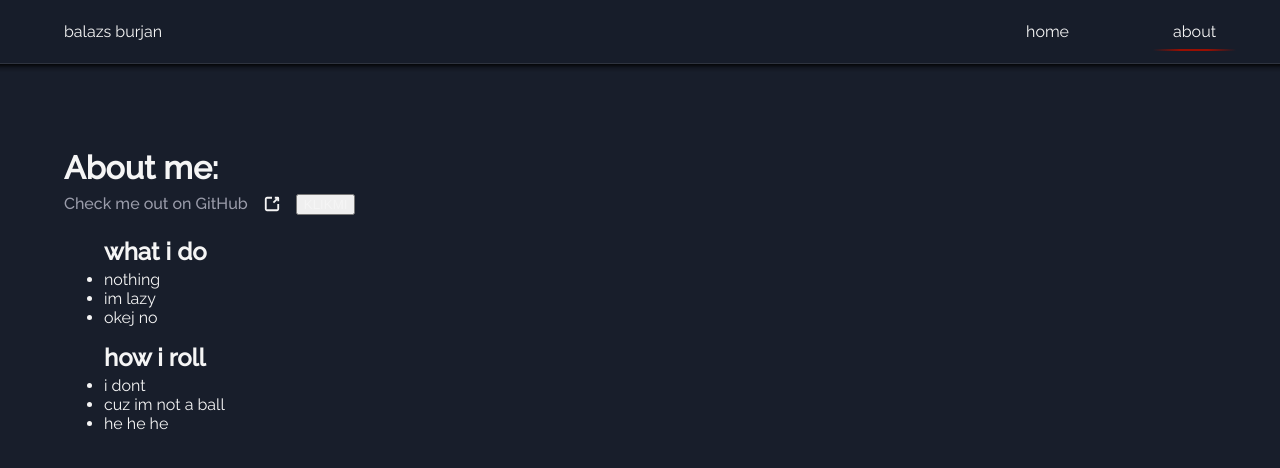
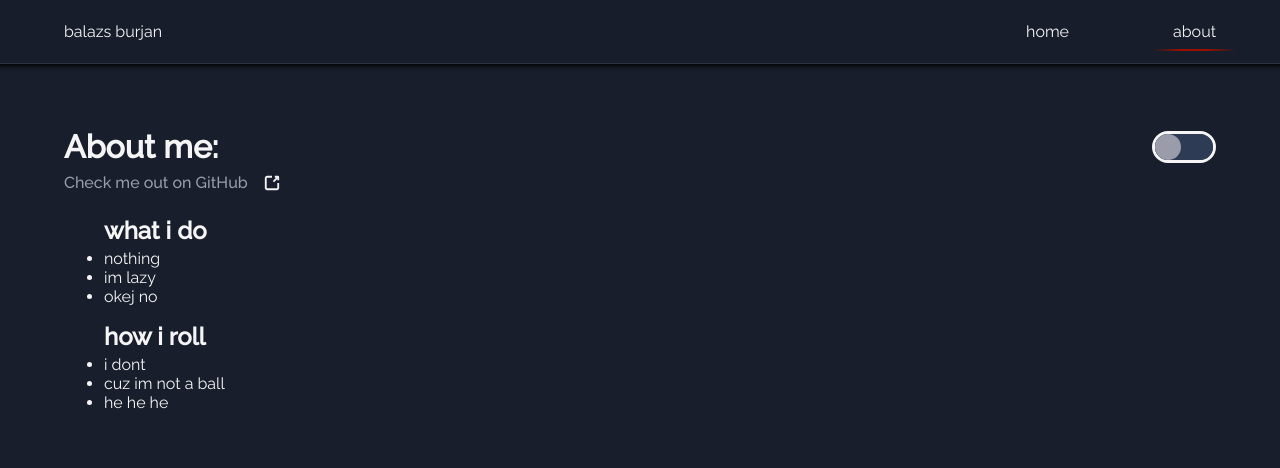
Before and after one commit to bigbali/personal-page, a React (Create React App) app: page /about in a window 1280 px wide. Shown: the top 468 px of the page. Built offline with nearby package versions, Linux system fonts and the light colour scheme.

Commit message:
Text/Points switch prototype

```diff
--- a/src/routes/AboutPage/AboutPage.component.jsx
+++ b/src/routes/AboutPage/AboutPage.component.jsx
@@ -13,7 +13,17 @@ const AboutPage = () => {
                 ? "text"
                 : "points"
             }`}>
-            <h1>About me:</h1>
+            <div className="aligner">
+                <h1>About me:</h1>
+                <div className="switch" onClick={() => {
+                    setIsText(!isText)
+                }}
+                >
+                    <div>
+
+                    </div>
+                </div>
+            </div>
             <a
                 href="https://www.github.com/bigbali"
                 target="_blank"
@@ -23,10 +33,6 @@ const AboutPage = () => {
                 Check me out on GitHub
                 <SVGOpenExternal />
             </a>
-            <button onClick={() => {
-                setIsText(!isText)
-            }}
-            >KLIKMI</button>
             <div className="text">
                 <p>
                     I'm an enthusiastic software developer, currently working as a software developer at
@@ -64,7 +70,7 @@ const AboutPage = () => {
                         <AE to="https://en.wikipedia.org/wiki/Gheorgheni">Gheorgheni,</AE>
                         between the woody wonders of the Transylvanian mountains.
                         Since kindergarten, I was quite an artist. For this reason, I was sent to study art in elementary school,
-                        then later I went to study image and text processing in the Technical College of Batthyány Ignác.
+                        then later I went to study image and text processing at the Technical College of Batthyány Ignác.
                         This is where I started gaining an interest in the art of computer science, and not long after I was already
                         studying C#, writing documentation in a notebook and reading it during pause.
                         My first programs were made for desktop, which included: screen lockers,
--- a/src/routes/AboutPage/AboutPage.style.scss
+++ b/src/routes/AboutPage/AboutPage.style.scss
@@ -4,6 +4,19 @@
     &.text {
         .points {
             display: none;
+        }
+
+        .switch {
+            border: 3px solid var(--color-theme-glass-border);
+
+            div {
+                background-color: var(--color-main-bg-glass-border);
+            }
+
+            div::after {
+                transform: translateX(2rem);
+                background-color: var(--color-theme);
+            }
         }
     }
 
@@ -14,7 +27,47 @@
     }
 
     h1 {
-        margin-bottom: 0;
+        display: inline-block;
+        margin: 0;
+    }
+
+    .aligner {
+        display: flex;
+        align-items: center;
+    }
+
+    .switch {
+        display: inline-block;
+        flex-direction: row;
+        width: 4rem;
+        height: 2rem;
+        margin-left: auto;
+        position: relative;
+        border: 3px solid var(--color-main-fg);
+        border-radius: 2rem;
+
+        div {
+            position: absolute;
+            inset: 0;
+            border-radius: 2rem;
+            background-color: var(--color-main-bg-glass-border);
+
+            &::before {
+                content: attr(data-text);
+                position: absolute;
+            }
+
+            &::after {
+                content: "";
+                position: absolute;
+                height: calc(2rem - 6px);
+                width: calc(2rem - 6px);
+                background-color: var(--color-main-fg-faded);
+                border-radius: 50%;
+                transition: transform 0.2s;
+                transition-timing-function: ease-out;
+            }
+        }
     }
 
     h2 {
```
